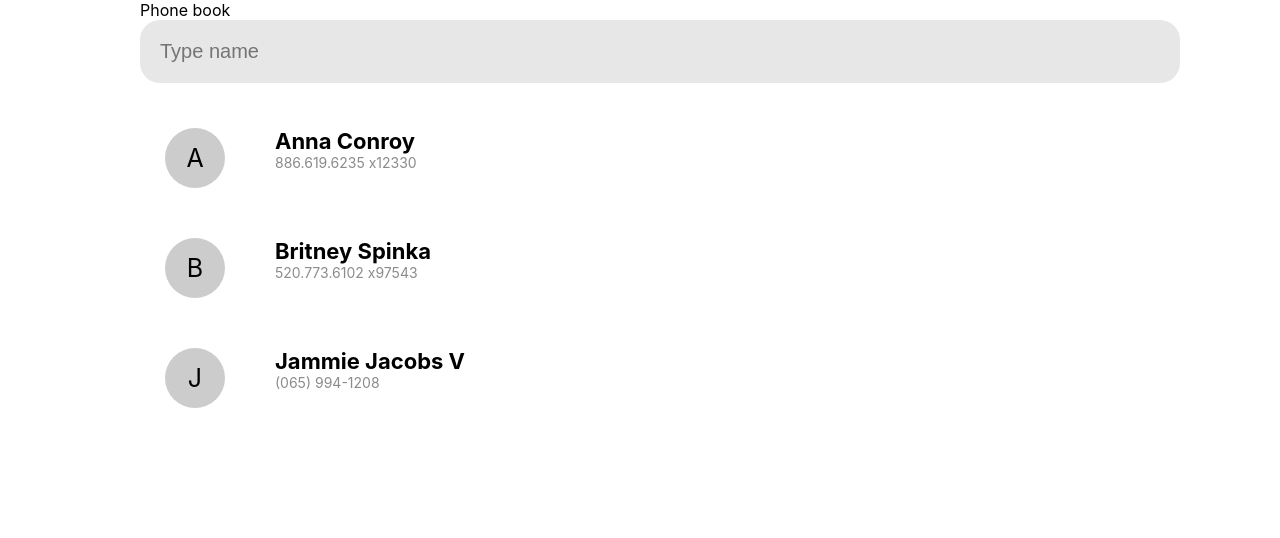
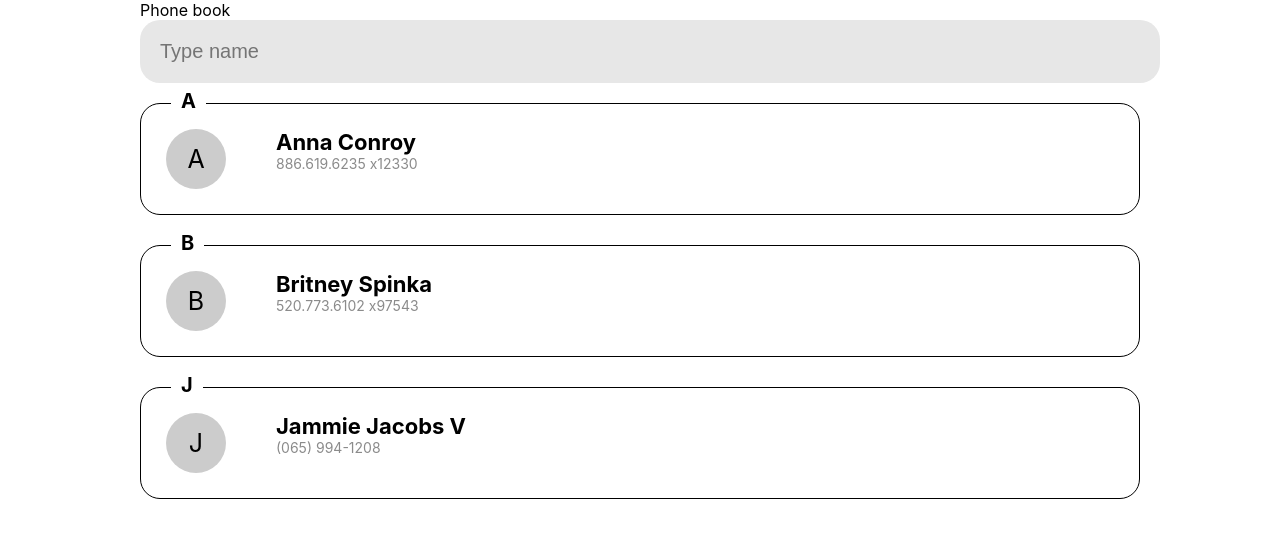
Before and after one commit to DenisIsmagilov1/phone-book, a React (Create React App) app: page / in a window 1280 px wide. Shown: the top 538 px of the page. Built offline with nearby package versions, Linux system fonts and the light colour scheme.

Commit message:
Create Contact group

```diff
--- a/src/App.js
+++ b/src/App.js
@@ -271,11 +271,26 @@ function App() {
     return contacts.filter(contact => contact.name.toLowerCase().includes(searchString.toLowerCase()))
   }
 
+  function getContactGroups() {
+    const contacts = getContact();
+    const contactGroups = {}
+
+    for (let contact of contacts) {
+      let firstChar = contact.name[0].toUpperCase();
+      if (!Array.isArray(contactGroups[firstChar])) {
+        contactGroups[firstChar] = []
+      }
+      contactGroups[firstChar].push(contact)
+    }
+
+    return contactGroups
+  }
+
   return (
     <div className="wrapper">
       Phone book
       <SearchForm onChange={setSearchString} />
-      <ContactList contacts={getContact()} />
+      <ContactList contactGroups={getContactGroups()} />
     </div>
   );
 }
--- /dev/null
+++ b/src/components/ContactGroup.js
@@ -0,0 +1,18 @@
+import React from 'react'
+import ContactItem from './ContactItem'
+
+function ContactGroup({ contacts, title }) {
+
+  const contactsItems = contacts.map(contact => <ContactItem contact={contact} key={contact.phone} />)
+
+  return (
+    <div className="contacts__group">
+      <span className="contacts__group__title">
+        {title}
+      </span>
+      {contactsItems}
+    </div>
+  )
+}
+
+export default ContactGroup
--- a/src/components/ContactList.js
+++ b/src/components/ContactList.js
@@ -1,14 +1,18 @@
 import React from 'react'
-import ContactItem from './ContactItem'
+import ContactGroup from './ContactGroup'
 
-function ContactList({ contacts }) {
+function ContactList({ contactGroups }) {
 
-  const contactsItems = contacts.map(contact => <ContactItem contact={contact} key={contact.phone} />)
+  const contactGroupItems = []
+
+  for (let title in contactGroups) {
+    contactGroupItems.push(<ContactGroup contacts={contactGroups[title]} title={title} key={title} />)
+  }
 
   return (
     <div>
       <ul className="contacts">
-        {contactsItems.length !== 0 ? contactsItems : 'Not Found'}
+        {contactGroupItems.length != 0 ? contactGroupItems : 'Not found'}
       </ul>
     </div>
   )
--- a/src/index.css
+++ b/src/index.css
@@ -24,6 +24,27 @@ ul {
 
 .contacts {
   margin: 20px 0;
+}
+
+.contacts__group {
+  position: relative;
+  margin: 0 0 30px;
+  border: 1px solid #000;
+  border-radius: 20px;
+}
+
+.contacts__group:last-child {
+  margin: 0;
+}
+
+.contacts__group__title {
+  position: absolute;
+  top: -15px;
+  left: 30px;
+  padding: 0 10px;
+  background-color: #fff;
+  font-size: 20px;
+  font-weight: 700;
 }
 
 .contacts__item {
@@ -80,7 +101,7 @@ ul {
 
 .search-input {
   width: 100%;
-  padding: 20px;
+  padding: 20px 0 20px 20px;
   background-color: #e7e7e7;
   border: 0px;
   border-radius: 20px;
--- a/src/index.scss
+++ b/src/index.scss
@@ -25,6 +25,27 @@ ul {
 .contacts {
 
   margin: 20px 0;
+
+  &__group {
+    position: relative;
+    margin: 0 0 30px;
+    border: 1px solid #000;
+    border-radius: 20px;
+
+    &:last-child {
+      margin: 0;
+    }
+
+    &__title {
+      position: absolute;
+      top: -15px;
+      left: 30px;
+      padding: 0 10px;
+      background-color: #fff;
+      font-size: 20px;
+      font-weight: 700;
+    }
+  }
 
   &__item {
     display: flex;
@@ -68,7 +89,7 @@ ul {
 
 .search-input {
   width: 100%;
-  padding: 20px;
+  padding: 20px 0 20px 20px;
   background-color: rgb(231, 231, 231);
   border: 0px;
   border-radius: 20px;
```
Also changed, not shown: 1 other file (tests, documents, lock files or other folders).
